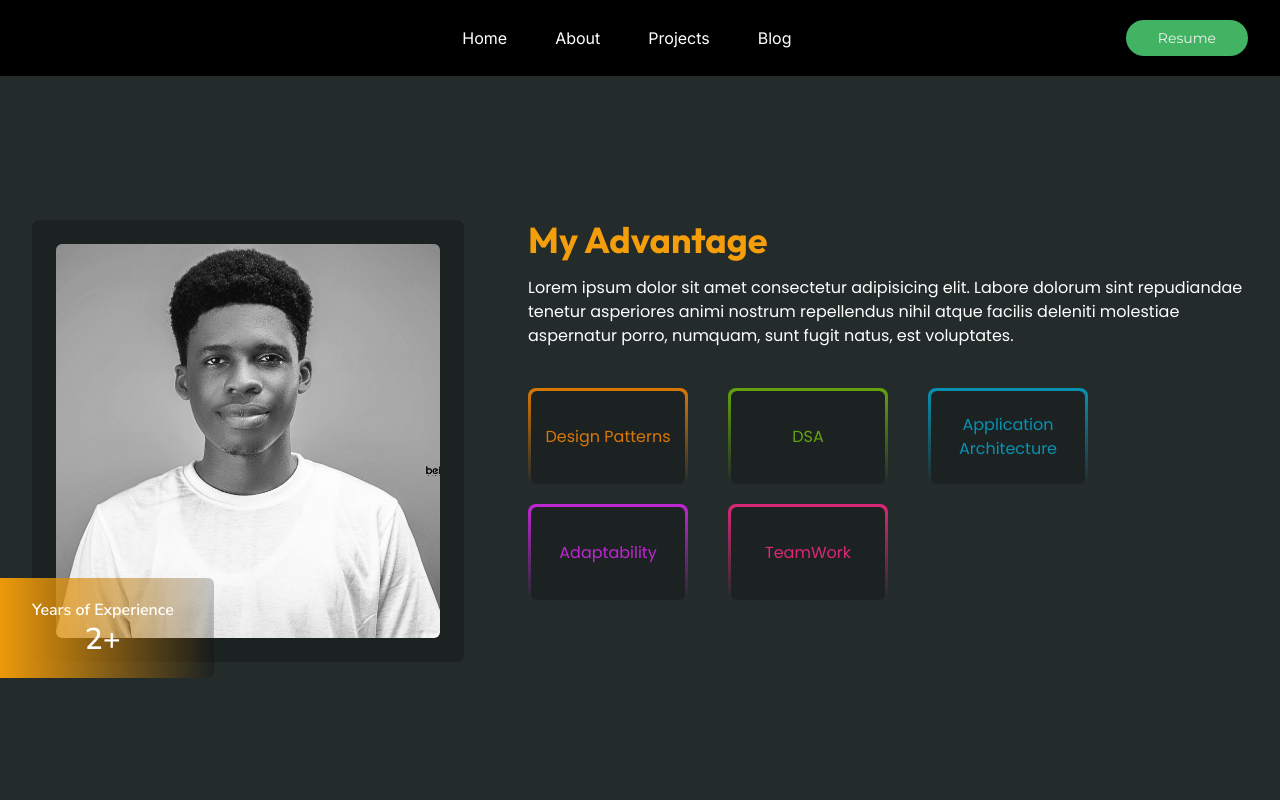
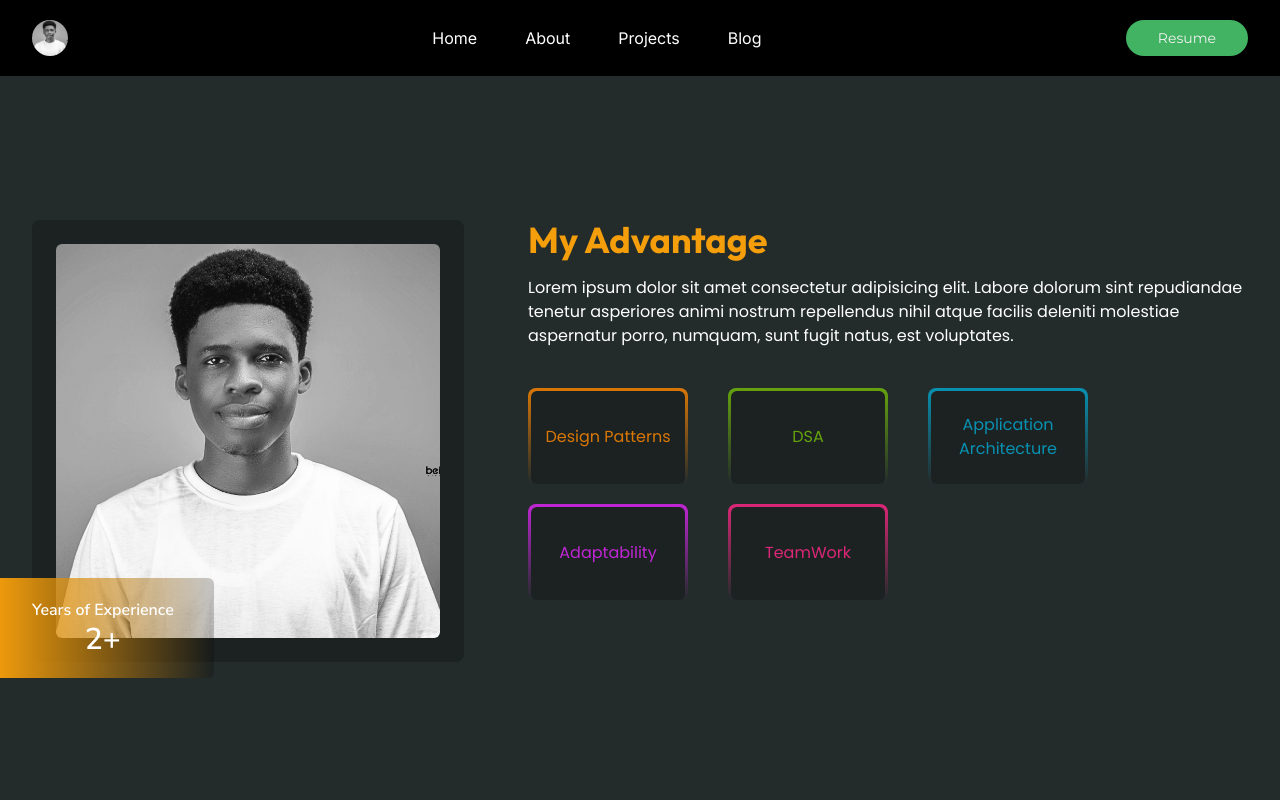
Before and after one commit to JosephJohncross/Portfolio, a React (Vite) app: page /about in a window 1280 px wide. Shown: the top 800 px of the page. Built offline with nearby package versions, Linux system fonts and the light colour scheme.

Commit message:
minor changes

```diff
--- a/src/assets/css/output.css
+++ b/src/assets/css/output.css
@@ -940,6 +940,10 @@ video {
   height: 20rem;
 }
 
+.h-9 {
+  height: 2.25rem;
+}
+
 .h-\[2px\] {
   height: 2px;
 }
@@ -968,10 +972,6 @@ video {
   width: 5rem;
 }
 
-.w-24 {
-  width: 6rem;
-}
-
 .w-40 {
   width: 10rem;
 }
@@ -986,6 +986,10 @@ video {
 
 .w-8 {
   width: 2rem;
+}
+
+.w-9 {
+  width: 2.25rem;
 }
 
 .w-96 {
@@ -1063,10 +1067,6 @@ video {
   transform: translate(var(--tw-translate-x), var(--tw-translate-y)) rotate(var(--tw-rotate)) skewX(var(--tw-skew-x)) skewY(var(--tw-skew-y)) scaleX(var(--tw-scale-x)) scaleY(var(--tw-scale-y));
 }
 
-.transform {
-  transform: translate(var(--tw-translate-x), var(--tw-translate-y)) rotate(var(--tw-rotate)) skewX(var(--tw-skew-x)) skewY(var(--tw-skew-y)) scaleX(var(--tw-scale-x)) scaleY(var(--tw-scale-y));
-}
-
 @keyframes pulse {
   50% {
     opacity: .5;
@@ -1288,6 +1288,10 @@ video {
   background-color: rgb(65 179 98 / var(--tw-bg-opacity));
 }
 
+.bg-pgreen\/20 {
+  background-color: rgb(65 179 98 / 0.2);
+}
+
 .bg-pri {
   --tw-bg-opacity: 1;
   background-color: rgb(0 0 0 / var(--tw-bg-opacity));
@@ -1670,6 +1674,12 @@ video {
 .shadow-shadow1 {
   --tw-shadow: 0px 0px 45px 18px rgba(245, 158, 11, 0.3);
   --tw-shadow-colored: 0px 0px 45px 18px var(--tw-shadow-color);
+  box-shadow: var(--tw-ring-offset-shadow, 0 0 #0000), var(--tw-ring-shadow, 0 0 #0000), var(--tw-shadow);
+}
+
+.shadow-shadow3 {
+  --tw-shadow: 0px 0px 48px 18px rgba(65, 179, 98, 0.3);
+  --tw-shadow-colored: 0px 0px 48px 18px var(--tw-shadow-color);
   box-shadow: var(--tw-ring-offset-shadow, 0 0 #0000), var(--tw-ring-shadow, 0 0 #0000), var(--tw-shadow);
 }
 
--- a/src/components/about/About.jsx
+++ b/src/components/about/About.jsx
@@ -4,6 +4,7 @@ import WorkExperience from "./WorkExperience";
 import RecentProjects from "./RecentProjects";
 
 import profilepic from "../../assets/images/profile.jpg";
+import Skillset from "./Skillset";
 
 
 const About = () => {
@@ -32,6 +33,7 @@ const About = () => {
         <>
           <Advantage />
           <WorkExperience />
+          <Skillset/>
           <RecentProjects />
         </>
       )}
--- /dev/null
+++ b/src/components/about/Skillset.jsx
@@ -0,0 +1,13 @@
+import React from "react";
+
+const Skillset = () => {
+  return (
+    <div className="relative text-start bg-sec pt-32 mini:pt-20 ">
+      <div className="container__limiter">
+        <div className="flex flex-col"></div>
+      </div>
+    </div>
+  );
+};
+
+export default Skillset;
--- a/src/components/about/WorkExperienceCard.jsx
+++ b/src/components/about/WorkExperienceCard.jsx
@@ -31,6 +31,7 @@ const WorkExperienceCard = ({ year, position, company, link, img }) => {
         <p className="">
           <a href="">{link || ""}</a>
         </p>
+        <span className="h-7 w-7 animate-pulse block bg-pgreen/20 rounded-full shadow-shadow3"></span>
       </div>
 
       {/* Detailed Info */}
--- a/src/components/portfolio/ProjectCard.jsx
+++ b/src/components/portfolio/ProjectCard.jsx
@@ -25,6 +25,7 @@ const ProjectCard = ({ title, tag, img, link, categories }) => {
   }, []);
 
   return (
+    <>
       <div
         className="w-full ipad:w-1/2 mini:w-1/3 bg-black/25 h-80 rounded-md overflow-y-hidden cursor-pointer group"
         data-aos="zoom-in"
@@ -55,6 +56,8 @@ const ProjectCard = ({ title, tag, img, link, categories }) => {
           </Link>
         </div>
       </div>
+
+    </>
   );
 };
 
--- a/src/components/portfolio/Projects.jsx
+++ b/src/components/portfolio/Projects.jsx
@@ -5,7 +5,6 @@ import createSanity from "../../client";
 
 import Button from "../common/Button";
 import ProjectCard from "./ProjectCard";
-import profilepic from "../../assets/images/profile.jpg";
 
 const reducerFunction = (draft, action) => {};
 
@@ -63,12 +62,15 @@ const Projects = () => {
       ) : (
         <div className="relative text-start bg-sec pt-32 mini:pt-20 ">
           <div className="container__limiter font-poppins">
-            <div className="py-6 bg-sec w-full">
-              <ul className="text-white flex justify-center w-full gap-x-5 mini:gap-x-4">
+            <div className="py-4 bg-sec w-full">
+            <p className="text-amber-500 font-medium text-3xl ipad:text-2xl mini:text-3xl font-outfit">
+              Projects
+            </p>
+              {/* <ul className="text-white flex justify-center w-full gap-x-5 mini:gap-x-4">
                 <Button content={"All"} shade={"bordered-white"} />
                 <Button content={"Major"} shade={"bordered-white"} />
                 <Button content={"Minor"} shade={"bordered-white"} />
-              </ul>
+              </ul> */}
             </div>
 
             <div className="flex ipad:justify-center ipad:gap-10 mini:gap-16 mt-7 gap-y-10 flex-wrap">
--- a/src/layout/Header.jsx
+++ b/src/layout/Header.jsx
@@ -1,6 +1,8 @@
 import React from "react";
 import { Link } from "react-router-dom";
 import Button from "../components/common/Button";
+
+import profilePic from "../assets/images/profile.jpg"
 
 const Header = ({ toggleMobileNav }) => {
   const toggleNav = () => {
@@ -23,97 +25,7 @@ const Header = ({ toggleMobileNav }) => {
                 <div className="">
                   <span id="logo pb-10 md:pb-0">
                     <Link to="/">
-                      <svg
-                        id="Layer_1"
-                        data-name="Layer 1"
-                        xmlns="http://www.w3.org/2000/svg"
-                        xmlns:xlink="http://www.w3.org/1999/xlink"
-                        viewBox="0 0 1041 206.69"
-                        className="w-24"
-                      >
-                        <defs>
-                          {/* <style>
-            .cls-1,.cls-4{fill:none;}.cls-2{clip-path:url(#clip-path);}.cls-3{opacity:0.5;}.cls-4{stroke:#ff6d00;stroke-miterlimit:10;}.cls-5{fill:#ff6d00;}.cls-10{fill:#fff;}.cls-7{fill:#f15a29;}</style> */}
-                          <clipPath id="clip-path">
-                            <rect
-                              class="cls-1"
-                              x="-1126.61"
-                              y="-1626.33"
-                              width="1700"
-                              height="1500"
-                            />
-                          </clipPath>
-                        </defs>
-                        <g class="cls-2">
-                          <g class="cls-3">
-                            <path
-                              class="cls-4"
-                              d="M-233.16-195-914.52-876.33l-228.76,228.76,761.76,761.76c81.94,81.94,214.79,81.94,296.73,0L528.6-499.2c81.94-81.94,81.94-214.79,0-296.73l-80.4-80.4Z"
-                            />
-                          </g>
-                        </g>
-                        <path
-                          class="cls-5"
-                          d="M148.78,103.34l7.15-7.15a18.67,18.67,0,0,0,0-26.4L101.36,15.23a18.66,18.66,0,0,0-26.39,0L7.2,83l20.35,20.35L88.17,42.73Z"
-                        />
-                        <path
-                          class="cls-5"
-                          d="M88.17,164,27.55,103.34,7.2,123.7,75,191.46a18.66,18.66,0,0,0,26.39,0l54.57-54.57a18.66,18.66,0,0,0,0-26.39l-7.15-7.16Z"
-                        />
-                        <rect
-                          class="cls-10"
-                          x="45.3"
-                          y="60.48"
-                          width="85.72"
-                          height="85.72"
-                          transform="translate(-47.25 92.61) rotate(-45)"
-                        />
-                        <polygon
-                          class="cls-7"
-                          points="7.2 82.99 7.2 123.7 27.55 103.34 7.2 82.99"
-                        />
-                        <path
-                          class="cls-10"
-                          d="M199.79,105.24c0-40.2,33.84-74.22,74-74.22,18.56.27,35,7.6,49.92,22L307.14,75.56c-9.72-9.55-21.38-15.38-33.66-15.38-22.89,0-44.71,20.32-44.71,45.24,0,25.36,22.62,45,44.62,45,13.08,0,24.39-7,33.84-16.26l16.43,23.15c-12.54,12.46-27.83,21.82-49.39,21.82C233.19,179.11,199.79,145.27,199.79,105.24Z"
-                        />
-                        <path
-                          class="cls-10"
-                          d="M333.12,123.36a56.55,56.55,0,1,1,56.64,56.55A56.57,56.57,0,0,1,333.12,123.36Zm85.88,0a29.34,29.34,0,1,0-29.24,29.33A29.3,29.3,0,0,0,419,123.36Z"
-                        />
-                        <circle
-                          class="cls-5"
-                          cx="478.82"
-                          cy="42.16"
-                          r="15.37"
-                        />
-                        <rect
-                          class="cls-10"
-                          x="465.21"
-                          y="70.34"
-                          width="27.21"
-                          height="106.03"
-                        />
-                        <path
-                          class="cls-10"
-                          d="M613.48,119v57.34H586.27V119c0-18.56-6.9-25-20.5-25-13.43,0-21.39,9.1-21.39,25v57.34H517.17v-106h25.45l1.06,10.52c7.68-8.31,18.29-13.17,31.19-13.17C595.19,67.69,613.48,77.68,613.48,119Z"
-                        />
-                        <path
-                          class="cls-10"
-                          d="M631.59,150.4l6.1-5c6.54,13.52,24.39,23.77,41.18,23.77,21.73,0,40.64-12.82,40.64-30.66,0-19.36-22.44-26.78-42.59-33.32-18.29-6.09-39-14.57-39-36.13,0-20.33,19-36.76,43.29-36.76,22.18,0,35.61,13.69,40.12,25.8l-6.72,4.24c-4.77-12.1-18.11-21.56-33.84-21.56-18.11,0-34.19,12.37-34.19,28.36,0,17,18.55,23.24,38.08,30.05,20.06,7.15,43.47,15.72,43.47,39.14,0,23.77-23.59,39.41-49,39.41C655.54,177.79,636.72,164.18,631.59,150.4Z"
-                        />
-                        <path
-                          class="cls-10"
-                          d="M834.2,119v57.34h-8.31V119c0-31.19-13.78-43.21-32.87-43.21-20.32,0-35,12.28-35,43.21v57.34h-8.3V30.58H758V89.52c7.07-14.94,20.33-21.83,36.85-21.83C817.23,67.69,834.2,81.39,834.2,119Z"
-                        />
-                        <path
-                          class="cls-10"
-                          d="M956.22,127.07,954.9,127v.09H865c1.76,26.15,21.73,44,44.53,44,13.34,0,27.48-6.18,34.46-13.69l5.65,5.65c-7.77,9.46-24.56,16.17-40,16.17-29.07,0-52.93-23.59-52.93-55.93,0-31.81,23-55.75,52-55.75,27.48,0,48.51,21.38,48.51,51.42A25.45,25.45,0,0,1,956.22,127.07ZM865,120h84.38v-1.15c0-21.56-14.49-43.21-40.29-43.21C885,75.64,866.36,94.55,865,120Z"
-                        />
-                        <path
-                          class="cls-10"
-                          d="M1033.8,66.63l-1.41,8.84a13.51,13.51,0,0,0-2-.09c-22.79.62-42.32,15.9-42.32,52v49h-8.31v-106h8L988.12,88v7.6C997.4,73.26,1016.57,66.72,1033.8,66.63Z"
-                        />
-                      </svg>
+                      <img src={profilePic} alt="" className="w-9 h-9 rounded-full"/>
                     </Link>
                   </span>
                 </div>
--- a/tailwind.config.js
+++ b/tailwind.config.js
@@ -13,6 +13,7 @@ export default {
       boxShadow: {
         'shadow1': "0px 0px 45px 18px rgba(245, 158, 11, 0.3)",
         'shadow2': "0px 0px 48px 18px rgba(245, 158, 11, 0.5)",
+        'shadow3': "0px 0px 48px 18px rgba(65, 179, 98, 0.3)",
       },
       screens: {
         small: "500px",
```
Also changed, not shown: src/components/portfolio/Project.jsx (+4 -4 lines). Lines whose indentation alone changed are shown as unchanged.
